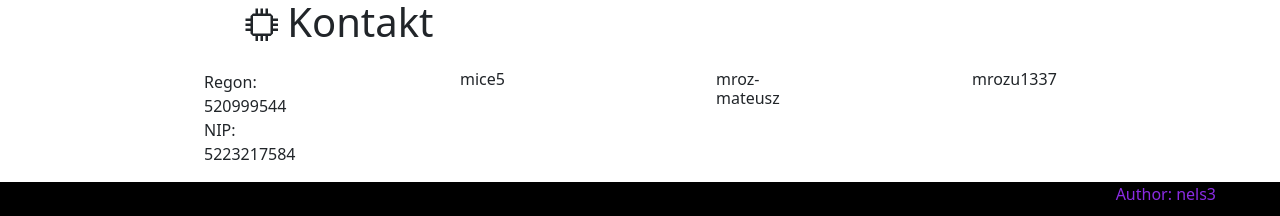
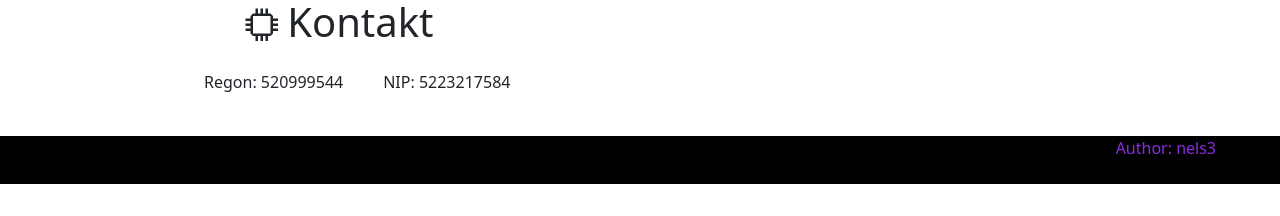
Before and after one commit to nels3/BusinessCardMTK, a React (Create React App) app: page / in a window 1280 px wide. Shown: the part 2705-2921 px from the top of the page. After the commit the page ends 2889 px from the top, so only its background shows below. Built offline with nearby package versions, Linux system fonts and the light colour scheme.

Commit message:
Clearing contact section

```diff
--- a/src/components/parts/Contact.jsx
+++ b/src/components/parts/Contact.jsx
@@ -10,19 +10,17 @@ const Contact = () => {
   return (
     <>
       <Title title="Kontakt" />
+
       <Container>
         <Row>
-          <Col>Regon: 520999544 NIP: 5223217584</Col>
-
+          <Col>Regon: 520999544 </Col>
+          <Col> NIP: 5223217584</Col>
           <Col>
             <SocialIcon
               target="_blank"
               url="www.github.com"
               href="https://github.com/mice5"
             />
-          </Col>
-          <Col>
-            <h6>mice5</h6>
           </Col>
           <Col>
             <SocialIcon
@@ -32,17 +30,11 @@ const Contact = () => {
             />
           </Col>
           <Col>
-            <h6>mroz-mateusz</h6>
-          </Col>
-          <Col>
             <SocialIcon
               target="_blank"
               url="www.youtube.com"
               href="https://www.youtube.com/@mrozu1337"
             />
-          </Col>
-          <Col>
-            <h6>mrozu1337</h6>
           </Col>
         </Row>
       </Container>
```
